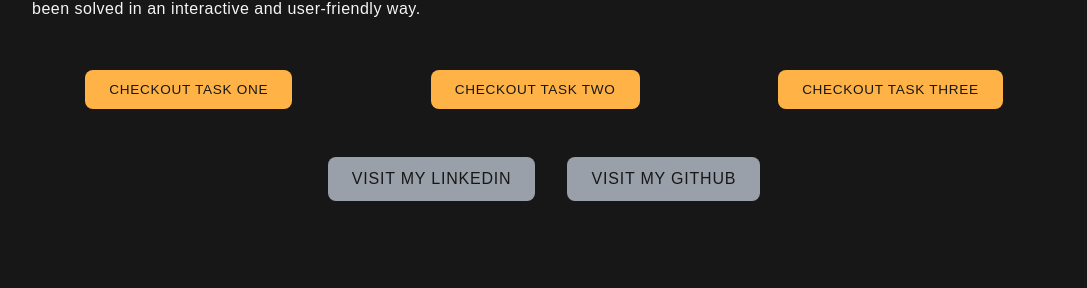
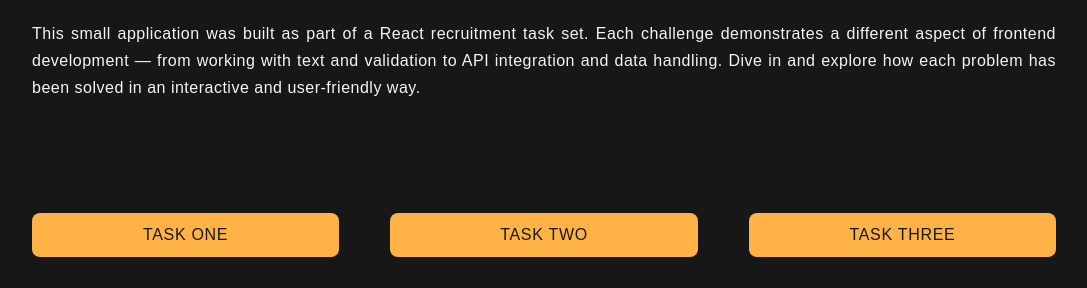
Before and after one commit to OllaWilk/Contelizer, a React (Vite) app: page / in a window 1280 px wide. Shown: the part 512-800 px from the top of the page, without its empty margins (96-1183 px from the left). Built offline with nearby package versions, Linux system fonts and the light colour scheme.

Commit message:
feat: improve views styling  add success component for valid PESEL input  update input feedback logic and adjust layout spacing and colors

```diff
--- a/src/views/Home/Home.module.scss
+++ b/src/views/Home/Home.module.scss
@@ -1,22 +1,46 @@
 @use '../../styles/mixins' as *;
 
 .home {
-    min-height: 75vh;
+  min-height: 76vh;
+  @include flex(column, stretch, center);
+  gap: 2rem;
 }
 .linksWrap {
-    margin: 3rem 0;
-    display: flex;
-    flex-wrap: wrap;
-    gap: 2rem;
-    justify-content: space-around;
+  margin: 5rem 0;
+  display: flex;
+  flex-wrap: wrap;
+  gap: 2rem;
+  justify-content: space-between;
 }
 
 .buttonHome {
-    @include btn(var(--muted) );
-
+  @include btn(var(--muted));
 }
 
 .btnWrap {
-    @include flex(row, center, center);
-    gap: 2rem;
+  @include flex(row, center, center);
+  gap: 2rem;
+
+  a {
+    // width: 30%;
+  }
 }
+
+.buttonTask {
+  transition: all 0.3s ease;
+  min-width: 12rem;
+  @include btn();
+  width: 30%;
+
+  a {
+    color: var(--bg);
+    width: 100%;
+    text-align: center;
+    padding: 0;
+    margin: 0;
+
+    &:hover {
+      color: var(--bg);
+    }
+  }
+}
--- a/src/views/Home/Home.tsx
+++ b/src/views/Home/Home.tsx
@@ -1,22 +1,22 @@
-import { Btn, TaskHeader } from "../../components";
-import { NAV_ITEMS } from "../../config/navigation";
-import styles from "./Home.module.scss";
+import { NavLink } from 'react-router-dom';
+import { Btn, TaskHeader } from '../../components';
+import { NAV_ITEMS } from '../../config/navigation';
+import styles from './Home.module.scss';
 
 export const Home = () => {
   return (
     <div className={styles.home}>
-      <TaskHeader text={"Hi, My name is Aleksandra Wilk"} />
+      <TaskHeader text={'Hi, My name is Aleksandra Wilk'} />
       <p>
-        This small application was built as part of a React recruitment task
-        set. Each challenge demonstrates a different aspect of frontend
-        development — from working with text and validation to API integration
-        and data handling. Dive in and explore how each problem has been solved
-        in an interactive and user-friendly way.
+        This small application was built as part of a React recruitment task set. Each challenge
+        demonstrates a different aspect of frontend development — from working with text and
+        validation to API integration and data handling. Dive in and explore how each problem has
+        been solved in an interactive and user-friendly way.
       </p>
       <ul className={styles.linksWrap}>
-        {NAV_ITEMS.map((el) => (
-          <li key={el.key}>
-            <Btn text={`Checkout  ${el.label}`} url={el.to} />
+        {NAV_ITEMS.map(({ to, label, key }) => (
+          <li key={key} className={styles.buttonTask}>
+            <NavLink to={to}>{label}</NavLink>
           </li>
         ))}
       </ul>
```
